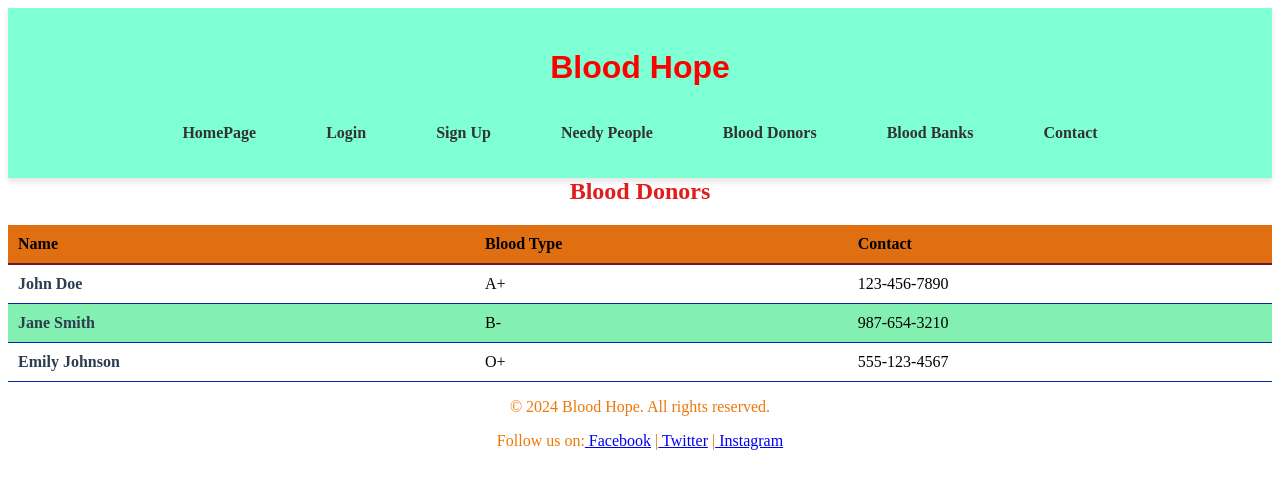
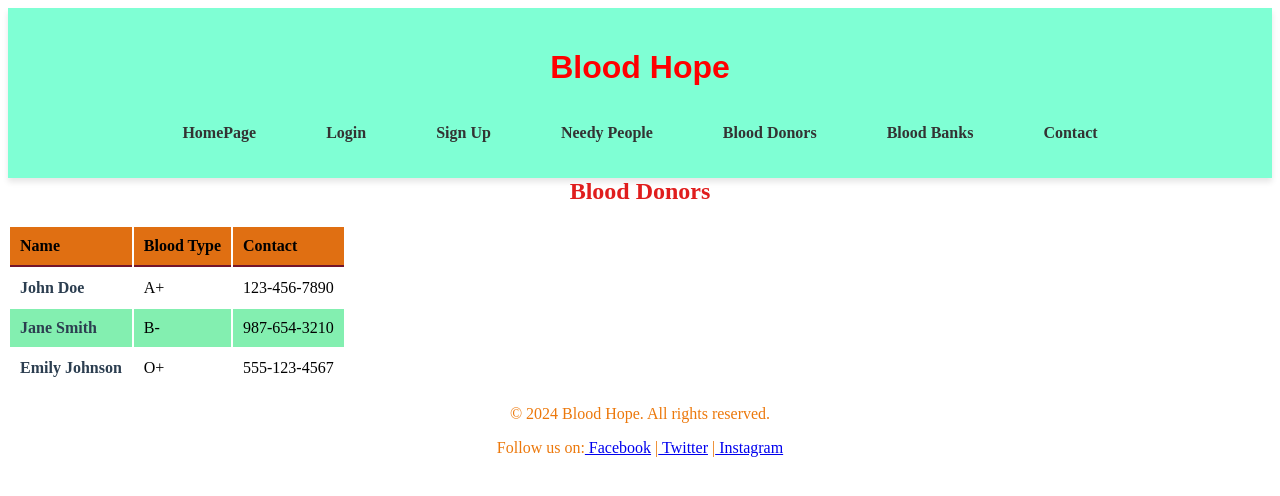
Before and after one commit to BhavyaSreeJallolla/BLOOD_HOPE_FRONTED, a React (Vite) app: page /blood-donors in a window 1280 px wide. Shown: the top 496 px of the page. Built offline with nearby package versions, Linux system fonts and the light colour scheme.

Commit message:
styles udated for BloodDonors

```diff
--- a/src/components/BloodDonors/BloodDonors.module.css
+++ b/src/components/BloodDonors/BloodDonors.module.css
@@ -1,35 +1,37 @@
-.blood-donors-container {
+/* NeedyPeople.module.css */
+
+/* Updated styles for NeedyPeople */
+.needyPeopleContainer {
   padding: 20px;
-  background-color: #f9f9f9; /* Light background for better visibility */
-  border-radius: 10px; /* Rounded corners */
-  box-shadow: 0 4px 8px rgba(0, 0, 0, 0.1); /* Subtle shadow for depth */
-  max-width: 600px; /* Limit the width */
-  margin: 20px auto; /* Centering the container */
+  background-color: lightgray;
+  border-radius: 10px;
+  box-shadow: 0 4px 8px rgba(185, 19, 19, 0.1);
+  max-width: 600px;
+  margin: 0 auto;
 }
 
 h2 {
   text-align: center;
-  color: #e01d1d; /* Header color */
+  color: #e01d1d;
   font-size: 24px;
   margin-bottom: 20px;
 }
 
-table {
+.table {
   width: 100%;
-  border-collapse: collapse;
-  margin-top: 20px;
+  border-collapse: collapse; /* Add this for consistent table styling */
 }
 
 thead th {
-  background-color: #e06f12; /* Header background color */
+  background-color: #e06f12;
   padding: 10px;
   text-align: left;
   font-weight: bold;
-  border-bottom: 2px solid #74152c; /* Bottom border for the header */
+  border-bottom: 2px solid #74152c;
 }
 
 tbody tr {
-  border-bottom: 1px solid #ccc; /* Light bottom border for rows */
+  border-bottom: 1px solid #0323b3;
 }
 
 tbody td {
@@ -38,14 +40,14 @@ tbody td {
 }
 
 tbody tr:nth-child(even) {
-  background-color: #e0f7fa; /* Light blue for even rows */
+  background-color: #2fe47b98; /* Light green color for even rows */
 }
 
 tbody tr:hover {
-  background-color: #ffe0e0; /* Light red on hover for better visibility */
+  background-color: #a10606; /* Darker red color for hover effect */
 }
 
 tbody td:first-child {
   font-weight: bold;
-  color: #2c3e50; /* Darker color for the first column */
+  color: #2c3e50; /* Darker color for the first cell */
 }
```
